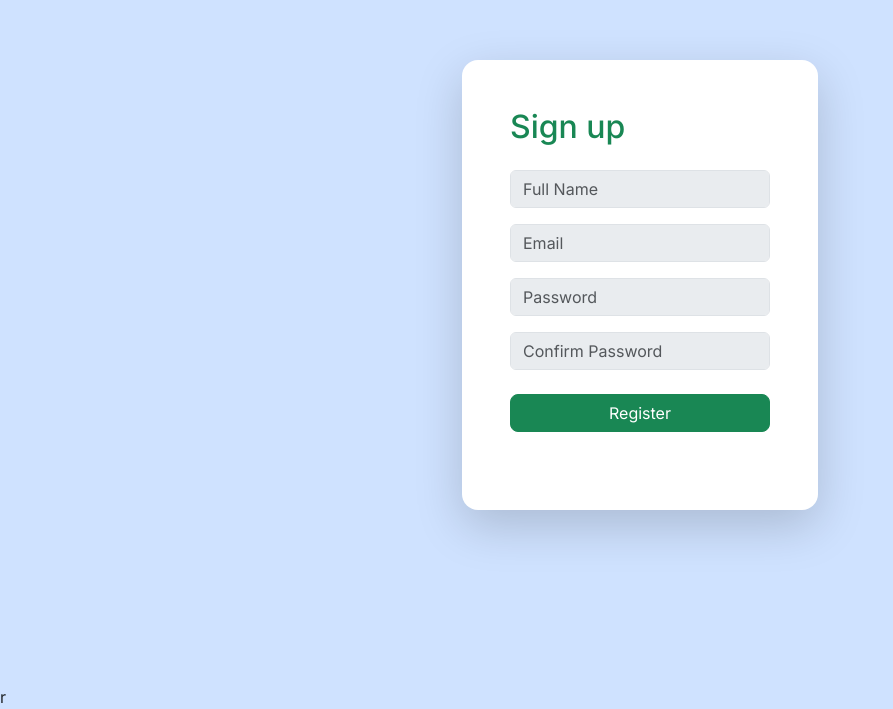
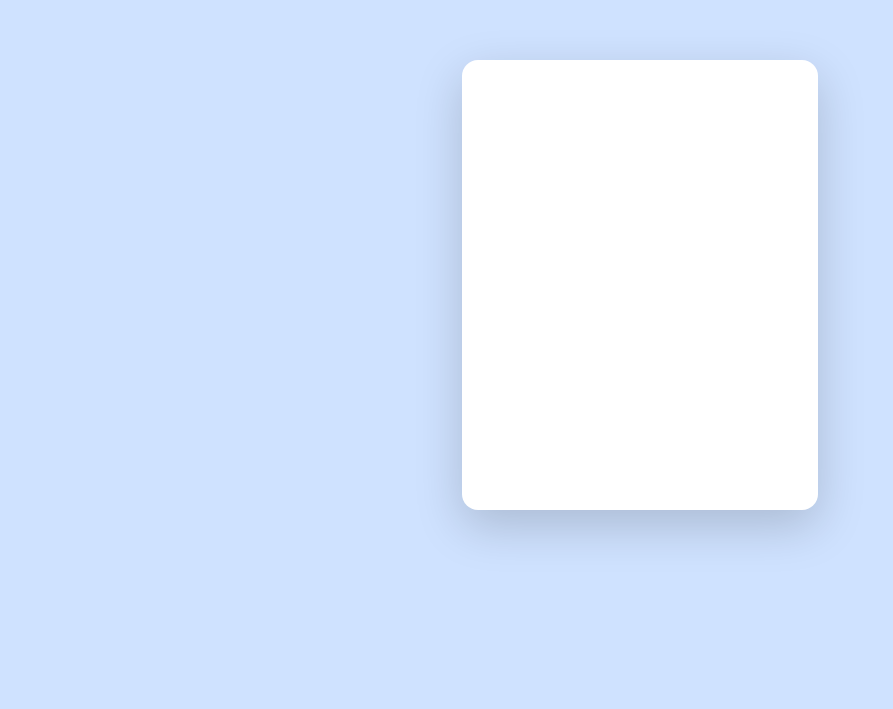
Before and after one commit to Alex-dev1356/UserRegistrationUI, an Angular app: page / in a window 1280 px wide. Shown: the part 115-824 px from the top of the page, without its empty margins (0-893 px from the left). After the commit the page ends 800 px from the top, so only its background shows below. Built offline with nearby package versions, Linux system fonts and the light colour scheme.

Commit message:
Making use of RouterOutlets for the URL paths of

```diff
--- a/src/app/app.component.html
+++ b/src/app/app.component.html
@@ -1,2 +1,2 @@
 <!-- Showing the User Component -->
-<app-user></app-user>
+<router-outlet></router-outlet>
--- a/src/app/app.routes.ts
+++ b/src/app/app.routes.ts
@@ -1,3 +1,14 @@
 import { Routes } from '@angular/router';
+import { UserComponent } from './user/user.component';
+import { RegistrationComponent } from './user/registration/registration.component';
+import { LoginComponent } from './user/login/login.component';
 
-export const routes: Routes = [];
+export const routes: Routes = [
+    //Adding a route for user registration. The path 'user' will load the UserComponent, and it has a child route 'signup' that will load the RegistrationComponent when the user navigates to '/user/signup'.
+    {path:'', component:UserComponent,//removing the user path so that we can use directly the children paths for login and registratio. So insted of URL/user/signup we can use URL/signup and instead of URL/user/login we can use URL/login
+        children: [
+            {path: 'signup', component: RegistrationComponent}, // This child route will load the RegistrationComponent when the user navigates to '/user/signup'.
+            {path: 'login', component: LoginComponent} // This child route will load the LoginComponent when the user navigates to '/user/login'.
+        ]
+    }
+];
--- a/src/app/user/user.component.html
+++ b/src/app/user/user.component.html
@@ -5,10 +5,11 @@
             style="min-height: 450px;">
                 <div class="d-flex justify-content-center align-tems-center">
                     <div class="p-5 w-100">
-                        <app-registration></app-registration>
+                        <!-- <app-registration></app-registration> -->
+                        <router-outlet></router-outlet>
                     </div>
                 </div>
             </div>
         </div>
     </div>
-</div>r
+</div>
--- a/src/app/user/user.component.ts
+++ b/src/app/user/user.component.ts
@@ -1,10 +1,12 @@
 import { Component } from '@angular/core';
 import { RegistrationComponent } from './registration/registration.component';
+import { RouterOutlet } from '@angular/router';
 
 @Component({
   selector: 'app-user',
   standalone: true,
-  imports: [RegistrationComponent],
+  imports: [RegistrationComponent,
+    RouterOutlet],
   templateUrl: './user.component.html',
   styles: ``
 })
```
